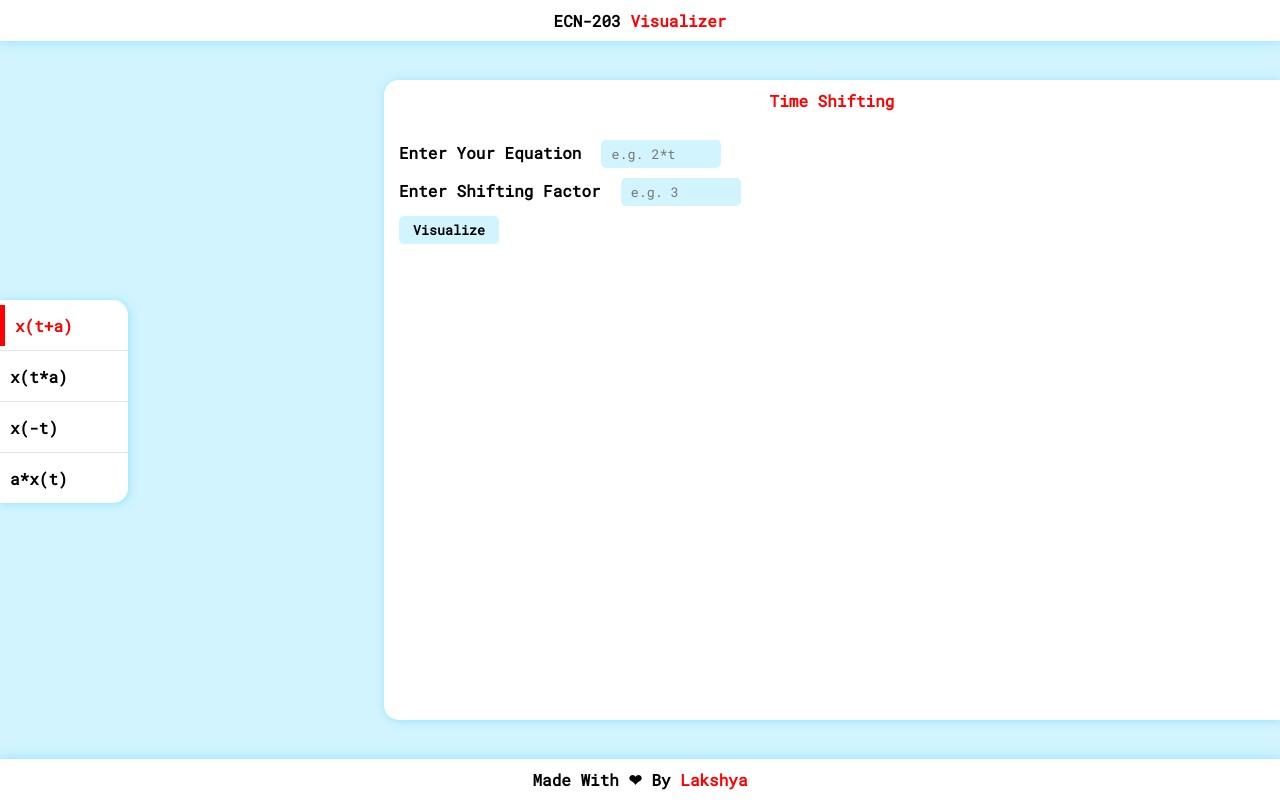
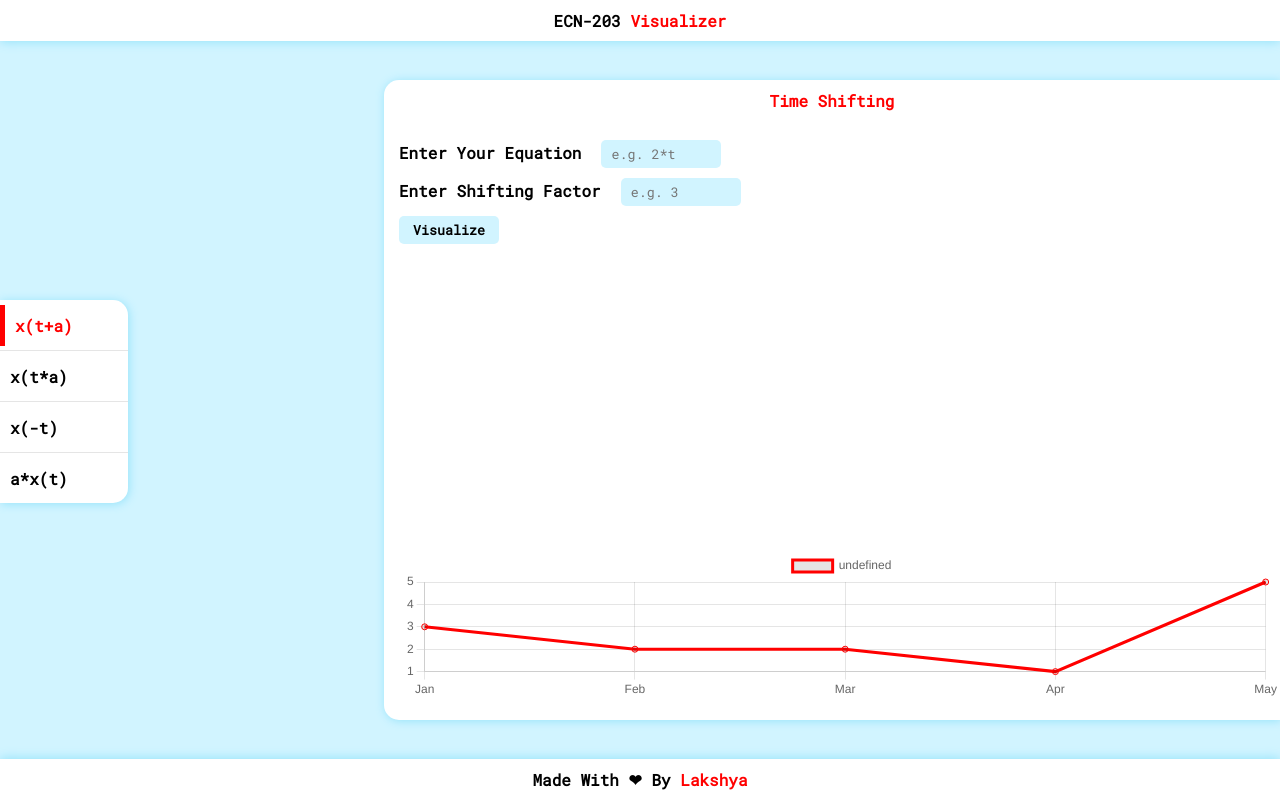
Before and after one commit to lakshyamahawar14/ecn203visualizer, a React app: page / in a window 1280 px wide. Built offline with nearby package versions, Linux system fonts and the light colour scheme.

Commit message:
Adding ChartJS
Adding React ChartJS 2 Canvas To Draw LineCharts Component

```diff
--- a/package.json
+++ b/package.json
@@ -6,7 +6,9 @@
     "@testing-library/jest-dom": "^5.14.1",
     "@testing-library/react": "^11.2.7",
     "@testing-library/user-event": "^12.8.3",
+    "chart.js": "^3.5.1",
     "react": "^17.0.2",
+    "react-chartjs-2": "^3.0.5",
     "react-dom": "^17.0.2",
     "react-scripts": "4.0.3",
     "web-vitals": "^1.1.2"
--- /dev/null
+++ b/src/Input.js
@@ -0,0 +1,29 @@
+import React from 'react'
+import { Line } from 'react-chartjs-2'
+
+export const Input = () => {
+    const data = {
+        labels: [
+            'Jan', 'Feb', 'Mar', 'Apr', 'May'
+        ],
+        datasets: [
+            {
+                labels: "Sales for 2020 (M)",
+                data: [3, 2, 2, 1, 5]
+            }
+        ]
+    }
+    return (
+        <React.Fragment>
+            <div className="linechart">
+                <Line
+                    data={data}
+                    options={{
+                        maintainAspectRatio: false,
+                        borderColor: 'red'
+                    }}
+                />
+            </div>
+        </React.Fragment>
+    )
+}
--- a/src/ShiftingForm.js
+++ b/src/ShiftingForm.js
@@ -1,4 +1,5 @@
 import React from 'react';
+import { Input } from './Input.js'
 
 export const ShiftingForm = () => {
     return (
@@ -16,6 +17,7 @@ export const ShiftingForm = () => {
                     </label>
                     <input type="submit" id="btn" value="Visualize" />
                 </form>
+                <Input/>
             </main>
         </React.Fragment>
     );
--- a/src/index.css
+++ b/src/index.css
@@ -119,6 +119,7 @@ heading{
     justify-content: center;
     margin: 10px;
     color: red;
+    user-select: none;
 }
 
 form{
@@ -152,3 +153,11 @@ input{
 #btn:hover{
     color: red;
 }
+
+.linechart{
+    position: absolute;
+    bottom: 20px;
+    left: 20px;
+    width: calc(100% - 20px);
+    height: auto;
+}
```
Also changed, not shown: src/Output.js (added, +9 -0 lines), 1 other file.
